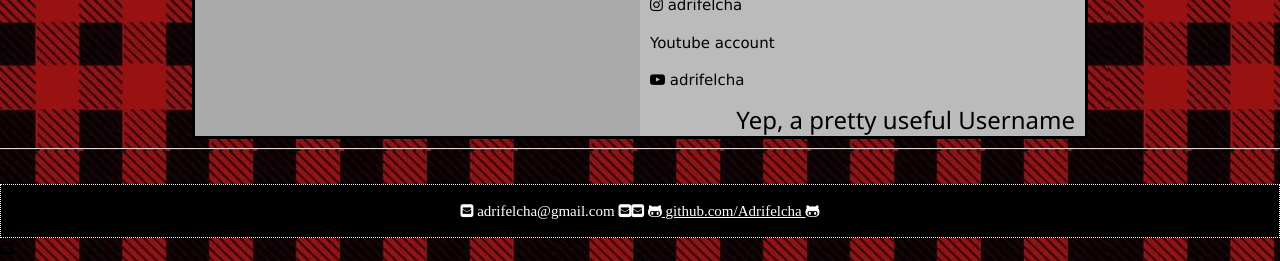
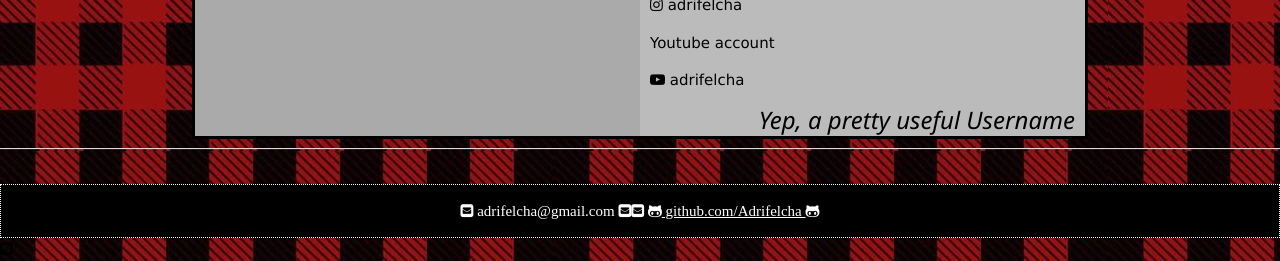
Before and after one commit to Adrifelcha/Adrifelcha-github.io, a Jekyll site: the page built from about/contact.html, in a window 1280 px wide. Shown: the part 842-1103 px from the top of the page. Built offline with Jekyll 4.4.1, drawn with Linux system fonts in a browser that asks for light colours.

Commit message:
Update contact.html

```diff
--- a/about/contact.html
+++ b/about/contact.html
@@ -42,7 +42,7 @@ title: About me
 				<p>Youtube account</p>
 				<i class="fa fa-youtube-play" aria-hidden="true"></i> adrifelcha
 
-				<h3 style="text-align:right;">Yep, a pretty useful Username</h3>
+				<h3 style="text-align:right;"><i>Yep, a pretty useful Username</i></h3>
   			</div>
 		</div>
 
```
